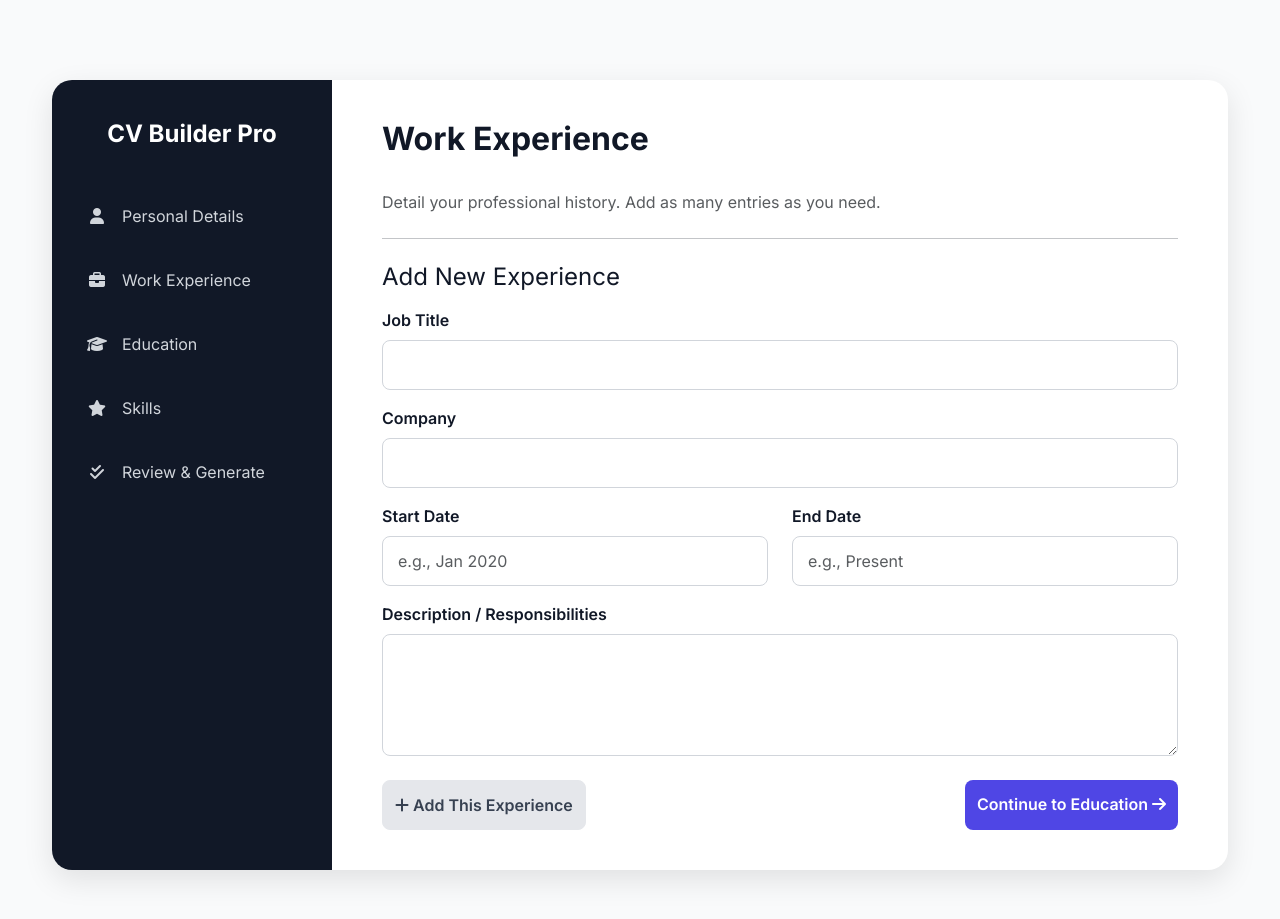
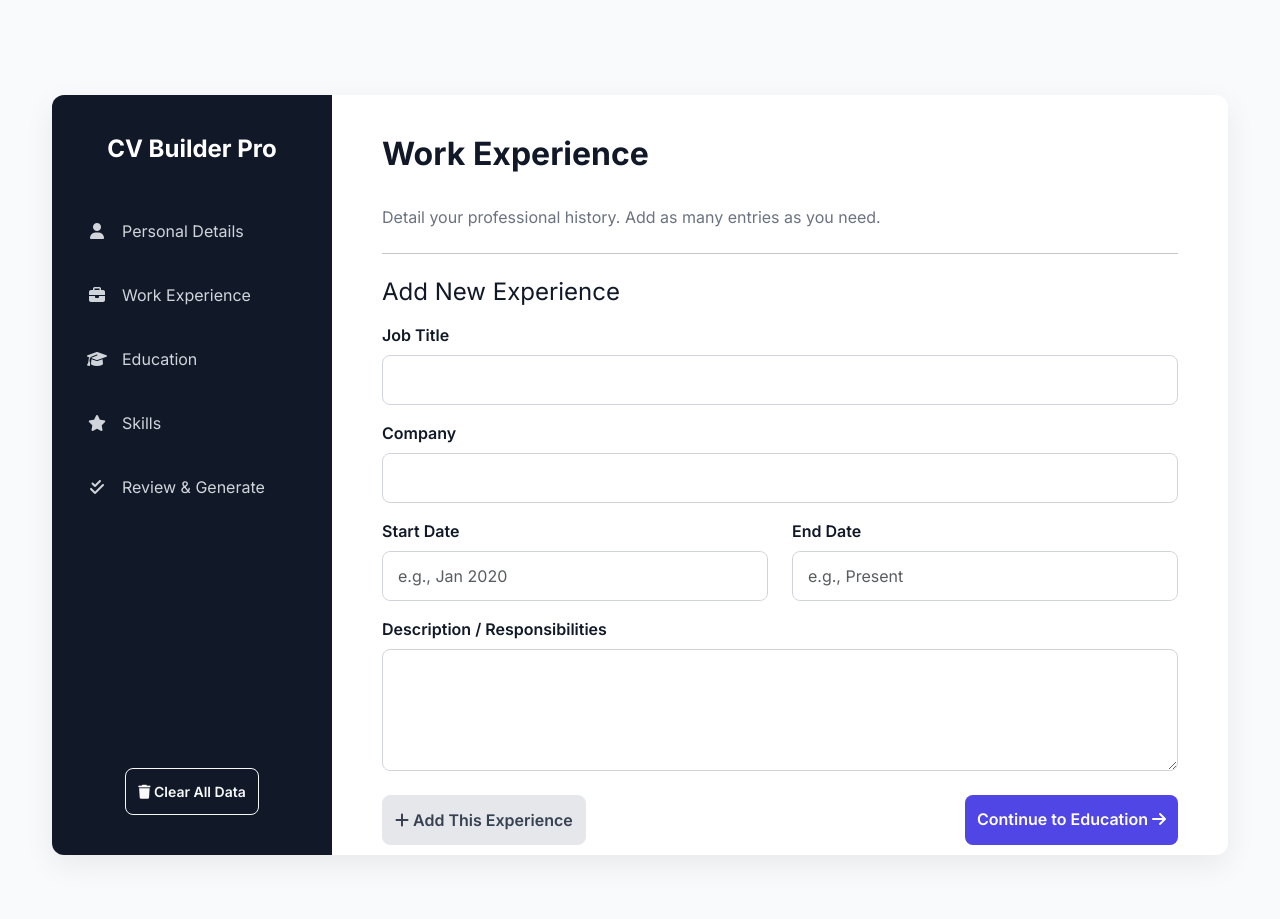
Before and after one commit to Anaswar-ash/Website-4-CV-website-, a Flask app: template templates/work_experience.html in a window 1280 px wide. Shown: the top 919 px of the page. Run offline with Flask 3, Linux system fonts and the light colour scheme; the template is opened without the code that fills it, so the values that code supplies are empty.

Commit message:
major changes

```diff
--- a/app.py
+++ b/app.py
@@ -57,6 +57,18 @@ def work_experience():
     experience_data = session.get('experience', [])
     return render_template('work_experience.html', experiences=experience_data)
 
+# --- ROUTE FOR DELETING A WORK EXPERIENCE ENTRY ---
+@app.route('/experience/delete/<int:index>')
+def delete_experience(index):
+    experience_list = session.get('experience', [])
+    if 0 <= index < len(experience_list):
+        experience_list.pop(index)
+        session['experience'] = experience_list
+        flash('Work experience entry removed.', 'info')
+    else:
+        flash('Invalid entry index.', 'danger')
+    return redirect(url_for('work_experience'))
+
 # --- ROUTE FOR STEP 3: EDUCATION ---
 @app.route('/education', methods=['GET', 'POST'])
 def education():
@@ -77,6 +89,18 @@ def education():
 
     education_data = session.get('education', [])
     return render_template('education.html', educations=education_data)
+
+# --- ROUTE FOR DELETING AN EDUCATION ENTRY ---
+@app.route('/education/delete/<int:index>')
+def delete_education(index):
+    education_list = session.get('education', [])
+    if 0 <= index < len(education_list):
+        education_list.pop(index)
+        session['education'] = education_list
+        flash('Education entry removed.', 'info')
+    else:
+        flash('Invalid entry index.', 'danger')
+    return redirect(url_for('education'))
 
 # --- ROUTE FOR STEP 4: SKILLS ---
 @app.route('/skills', methods=['GET', 'POST'])
--- a/static/css/form_style.css
+++ b/static/css/form_style.css
@@ -2,12 +2,18 @@
 
 :root {
     --primary-color: #4F46E5;
+    --primary-hover: #4338CA;
     --secondary-color: #6B7280;
     --background-color: #F9FAFB;
     --card-background: #FFFFFF;
+    --sidebar-background: #111827;
     --input-border: #D1D5DB;
     --text-color: #111827;
+    --sidebar-text: #E5E7EB;
+    --sidebar-active-text: #FFFFFF;
     --white: #FFFFFF;
+    --radius: 12px;
+    --shadow: 0 10px 30px rgba(0, 0, 0, 0.07);
 }
 
 body {
@@ -29,28 +35,33 @@ body {
 .cv-builder-wrapper {
     display: flex;
     background-color: var(--card-background);
-    border-radius: 20px;
-    box-shadow: 0 10px 30px rgba(0, 0, 0, 0.1);
+    border-radius: var(--radius);
+    box-shadow: var(--shadow);
     overflow: hidden;
+    height: 80vh;
 }
 
 .sidebar {
-    background-color: #111827;
+    background-color: var(--sidebar-background);
     padding: 40px 20px;
     width: 280px;
-    color: var(--white);
+    color: var(--sidebar-text);
+    display: flex;
+    flex-direction: column;
 }
 
-.sidebar h2 {
+.sidebar .logo {
     font-weight: 700;
     text-align: center;
     margin-bottom: 40px;
     font-size: 1.5rem;
+    color: var(--white);
 }
 
 .step-navigation {
     list-style: none;
     padding: 0;
+    flex-grow: 1;
 }
 
 .step-navigation li a {
@@ -72,7 +83,7 @@ body {
 
 .step-navigation li a.active {
     background-color: var(--primary-color);
-    color: var(--white);
+    color: var(--sidebar-active-text);
     font-weight: 600;
 }
 
@@ -81,9 +92,15 @@ body {
     color: var(--white);
 }
 
+.sidebar-footer {
+    margin-top: auto;
+    text-align: center;
+}
+
 .main-content {
     flex-grow: 1;
     padding: 40px 50px;
+    overflow-y: auto;
 }
 
 .form-title {
@@ -96,20 +113,19 @@ body {
     margin-bottom: 0.5rem;
 }
 
-.form-control {
+.form-control, .form-select {
     border-radius: 8px;
     border: 1px solid var(--input-border);
     padding: 12px 15px;
+    transition: border-color 0.2s, box-shadow 0.2s;
 }
 
-.form-control:focus {
+.form-control:focus, .form-select:focus {
     border-color: var(--primary-color);
     box-shadow: 0 0 0 3px rgba(79, 70, 229, 0.2);
 }
 
-.btn-primary {
-    background-color: var(--primary-color);
-    border: none;
+.btn {
     border-radius: 8px;
     padding: 12px;
     font-weight: 600;
@@ -117,8 +133,13 @@ body {
     transform: translateY(0);
 }
 
+.btn-primary {
+    background-color: var(--primary-color);
+    border: none;
+}
+
 .btn-primary:hover {
-    background-color: #4338CA;
+    background-color: var(--primary-hover);
     box-shadow: 0 4px 15px rgba(79, 70, 229, 0.3);
     transform: translateY(-2px);
 }
@@ -127,10 +148,6 @@ body {
     background-color: #E5E7EB;
     border-color: #E5E7EB;
     color: #374151;
-    font-weight: 600;
-    border-radius: 8px;
-    padding: 12px;
-    transition: all 0.3s ease;
 }
 
 .btn-secondary:hover {
@@ -141,3 +158,18 @@ body {
 .alert {
     border-radius: 8px;
 }
+
+.list-group-item {
+    background-color: #F9FAFB;
+    border-color: #E5E7EB;
+    margin-bottom: 8px;
+    border-radius: 8px;
+}
+
+.badge {
+    font-size: 0.8rem;
+}
+
+.text-muted {
+    color: var(--secondary-color) !important;
+}
--- a/templates/layout.html
+++ b/templates/layout.html
@@ -6,7 +6,7 @@
     <title>CV Builder Pro</title>
     <!-- Font Awesome for Icons -->
     <link rel="stylesheet" href="https://cdnjs.cloudflare.com/ajax/libs/font-awesome/6.5.1/css/all.min.css">
-    <!-- Bootstrap (for grid system) -->
+    <!-- Bootstrap -->
     <link href="https://cdn.jsdelivr.net/npm/bootstrap@5.3.3/dist/css/bootstrap.min.css" rel="stylesheet">
     <!-- Custom CSS -->
     <link rel="stylesheet" href="{{ url_for('static', filename='css/form_style.css') }}">
@@ -17,34 +17,28 @@
         <div class="cv-builder-wrapper">
             <!-- Sidebar Navigation -->
             <aside class="sidebar">
-                <h2>CV Builder Pro</h2>
+                <h2 class="logo">CV Builder Pro</h2>
                 <ul class="step-navigation">
+                    {% set steps = {
+                        'personal_details': ('fa-user', 'Personal Details'),
+                        'work_experience': ('fa-briefcase', 'Work Experience'),
+                        'education': ('fa-graduation-cap', 'Education'),
+                        'skills': ('fa-star', 'Skills'),
+                        'review': ('fa-check-double', 'Review & Generate')
+                    } %}
+                    {% for endpoint, (icon, text) in steps.items() %}
                     <li>
-                        <a href="{{ url_for('personal_details') }}" class="{{ 'active' if request.endpoint == 'personal_details' else '' }}">
-                            <i class="fa-solid fa-user"></i> Personal Details
+                        <a href="{{ url_for(endpoint) }}" class="{{ 'active' if request.endpoint == endpoint else '' }}">
+                            <i class="fa-solid {{ icon }}"></i> {{ text }}
                         </a>
                     </li>
-                    <li>
-                        <a href="{{ url_for('work_experience') }}" class="{{ 'active' if request.endpoint == 'work_experience' else '' }}">
-                            <i class="fa-solid fa-briefcase"></i> Work Experience
-                        </a>
-                    </li>
-                    <li>
-                        <a href="{{ url_for('education') }}" class="{{ 'active' if request.endpoint == 'education' else '' }}">
-                            <i class="fa-solid fa-graduation-cap"></i> Education
-                        </a>
-                    </li>
-                    <li>
-                        <a href="{{ url_for('skills') }}" class="{{ 'active' if request.endpoint == 'skills' else '' }}">
-                            <i class="fa-solid fa-star"></i> Skills
-                        </a>
-                    </li>
-                    <li>
-                        <a href="{{ url_for('review') }}" class="{{ 'active' if request.endpoint == 'review' else '' }}">
-                            <i class="fa-solid fa-check-double"></i> Review & Generate
-                        </a>
-                    </li>
+                    {% endfor %}
                 </ul>
+                <div class="sidebar-footer">
+                    <a href="{{ url_for('clear_session') }}" class="btn btn-outline-light btn-sm">
+                        <i class="fa-solid fa-trash"></i> Clear All Data
+                    </a>
+                </div>
             </aside>
 
             <!-- Main Content Area -->
@@ -53,6 +47,6 @@
             </main>
         </div>
     </div>
-
+    <script src="https://cdn.jsdelivr.net/npm/bootstrap@5.3.3/dist/js/bootstrap.bundle.min.js"></script>
 </body>
 </html>
--- a/templates/work_experience.html
+++ b/templates/work_experience.html
@@ -6,7 +6,10 @@
 {% with messages = get_flashed_messages(with_categories=true) %}
     {% if messages %}
         {% for category, message in messages %}
-            <div class="alert alert-{{ category }}">{{ message }}</div>
+            <div class="alert alert-{{ category }} alert-dismissible fade show" role="alert">
+                {{ message }}
+                <button type="button" class="btn-close" data-bs-dismiss="alert" aria-label="Close"></button>
+            </div>
         {% endfor %}
     {% endif %}
 {% endwith %}
@@ -16,8 +19,14 @@
     <ul class="list-group mb-4">
         {% for exp in experiences %}
             <li class="list-group-item d-flex justify-content-between align-items-center">
-                <span><i class="fa-solid fa-briefcase me-2 text-primary"></i><strong>{{ exp.job_title }}</strong> at {{ exp.company }}</span>
-                <span class="badge bg-secondary rounded-pill">{{ exp.start_date }} - {{ exp.end_date }}</span>
+                <div>
+                    <i class="fa-solid fa-briefcase me-2 text-primary"></i>
+                    <strong>{{ exp.job_title }}</strong> at {{ exp.company }}
+                    <small class="text-muted d-block">{{ exp.start_date }} - {{ exp.end_date }}</small>
+                </div>
+                <a href="{{ url_for('delete_experience', index=loop.index0) }}" class="btn btn-sm btn-outline-danger" onclick="return confirm('Are you sure you want to delete this entry?')">
+                    <i class="fa-solid fa-trash"></i>
+                </a>
             </li>
         {% endfor %}
     </ul>
```
